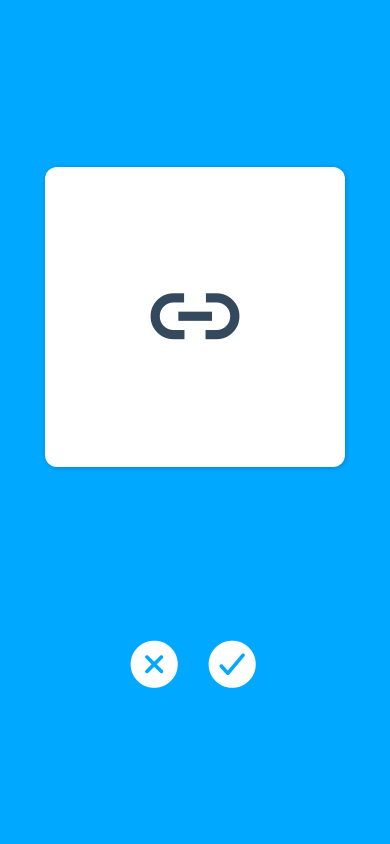
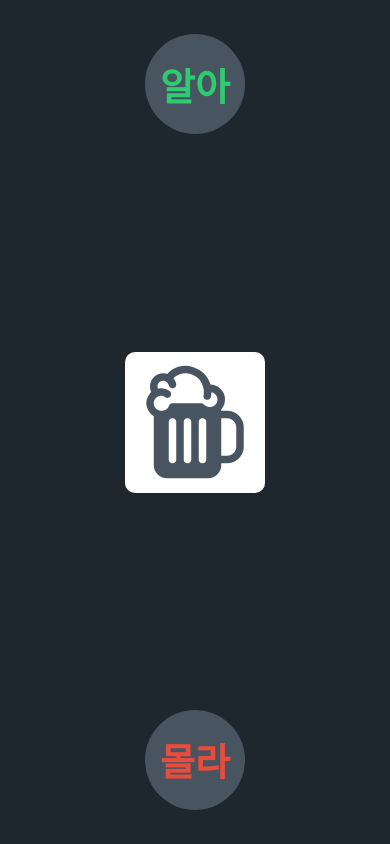
Before and after one commit to geonya/rn-langapp, a React Native app: screen / in a window 390 px wide. Built offline with nearby package versions, Linux system fonts and the light colour scheme.

Commit message:
# 4.17 Drag & Drop

```diff
--- a/App.js
+++ b/App.js
@@ -1,142 +1,106 @@
-import React, { useRef, useState } from "react";
-import { Animated, PanResponder, View, Text, Dimensions } from "react-native";
+import React, { useRef } from "react";
+import { Ionicons } from "@expo/vector-icons";
 import styled from "styled-components/native";
-import { Ionicons } from "@expo/vector-icons";
-import icons from "./icons";
+import { Animated, PanResponder } from "react-native";
+import { Text, View } from "react-native";
 
-const { width: SCREEN_WIDTH } = Dimensions.get("window");
+const BLACK_COLOR = "#1e272e";
+const GREY = "#485460";
+const GREEN = "#2ecc71";
+const RED = "#e74c3c";
 
 const Container = styled.View`
 	flex: 1;
+	background-color: ${BLACK_COLOR};
+`;
+
+const Edge = styled.View`
+	flex: 1;
 	justify-content: center;
 	align-items: center;
-	background-color: #00a8ff;
 `;
-
-const CardContainer = styled.View`
+const WordContainer = styled.View`
+	background-color: ${GREY};
+	width: 100px;
+	height: 100px;
+	justify-content: center;
+	align-items: center;
+	border-radius: 50px;
+`;
+const Word = styled(Animated.createAnimatedComponent(Text))`
+	color: ${(props) => props.color};
+	font-weight: 600;
+	font-size: 38px;
+`;
+const Center = styled.View`
 	flex: 3;
 	justify-content: center;
 	align-items: center;
 `;
 
-const Card = styled(Animated.createAnimatedComponent(View))`
+const IconCard = styled(Animated.createAnimatedComponent(View))`
 	background-color: white;
-	width: 300px;
-	height: 300px;
-	justify-content: center;
-	align-items: center;
-	border-radius: 12px;
-	box-shadow: 1px 1px 5px rgba(0, 0, 0, 0.2);
-	position: absolute;
-`;
-const BtnContainer = styled.View`
-	flex: 1;
-	flex-direction: row;
-`;
-const Btn = styled.TouchableOpacity`
-	margin: 0 10px;
+	padding: 5px 10px;
+	border-radius: 10px;
 `;
 
 export default function App() {
 	// Values
 	const scale = useRef(new Animated.Value(1)).current;
-	const position = useRef(new Animated.Value(0)).current;
-	const rotation = position.interpolate({
-		inputRange: [-250, 250],
-		outputRange: ["-15deg", "15deg"],
-	});
-	const secondScale = position.interpolate({
-		inputRange: [-300, 0, 300],
-		outputRange: [1, 0.7, 1],
-		extrapolate: "clamp",
-	});
-	//Animations
+	const position = useRef(new Animated.ValueXY({ x: 0, y: 0 })).current;
+	// Animations
 	const onPressIn = Animated.spring(scale, {
-		toValue: 0.95,
+		toValue: 0.9,
 		useNativeDriver: true,
 	});
+
 	const onPressOut = Animated.spring(scale, {
 		toValue: 1,
 		useNativeDriver: true,
 	});
-	const goCenter = Animated.spring(position, {
+	const goHome = Animated.spring(position, {
 		toValue: 0,
-
 		useNativeDriver: true,
-	});
-	const goLeft = Animated.spring(position, {
-		toValue: -SCREEN_WIDTH - 200,
-		tension: 5,
-		useNativeDriver: true,
-		restSpeedThreshold: 100,
-		restDisplacementThreshold: 100,
-	});
-	const goRight = Animated.spring(position, {
-		toValue: SCREEN_WIDTH + 200,
-		tension: 5,
-		useNativeDriver: true,
-		restSpeedThreshold: 100, // 애니메이션이 끝난걸로 간주할 시간
-		restDisplacementThreshold: 100, // 애니메이션이 끝갈 걸로 간주하는 거리
 	});
 	// Pan Responders
 	const panResponder = useRef(
 		PanResponder.create({
 			onStartShouldSetPanResponder: () => true,
-			onPanResponderMove: (_, { dx }) => {
-				position.setValue(dx);
+			onPanResponderGrant: () => {
+				onPressIn.start();
 			},
-			onPanResponderGrant: () => onPressIn.start(),
-			onPanResponderRelease: (_, { dx }) => {
-				if (dx < -220) {
-					goLeft.start(onDismiss);
-				} else if (dx > 220) {
-					goRight.start(onDismiss);
-				} else {
-					Animated.parallel([onPressOut, goCenter]).start();
-				}
+			onPanResponderMove: (_, { dx, dy }) => {
+				position.setValue({ x: dx, y: dy });
+			},
+			onPanResponderRelease: () => {
+				Animated.parallel([goHome, onPressOut]).start();
 			},
 		})
 	).current;
 	// State
-	const [index, setIndex] = useState(0);
-	const onDismiss = () => {
-		scale.setValue(1);
-		position.setValue(0); // setValue 덕분에 즉시 바뀜
-		setIndex((prev) => prev + 1);
-	};
-	const closePress = () => {
-		goLeft.start(onDismiss);
-	};
-	const checkPress = () => {
-		goRight.start(onDismiss);
-	};
+
 	return (
 		<Container>
-			<CardContainer>
-				<Card style={{ transform: [{ scale: secondScale }] }}>
-					<Ionicons name={icons[index + 1]} color="#34495e" size={98} />
-				</Card>
-				<Card
+			<Edge>
+				<WordContainer>
+					<Word color={GREEN}>알아</Word>
+				</WordContainer>
+			</Edge>
+			<Center>
+				<IconCard
 					{...panResponder.panHandlers}
 					style={{
-						transform: [
-							{ scale },
-							{ translateX: position },
-							{ rotateZ: rotation },
-						],
+						transform: [...position.getTranslateTransform(), { scale }],
 					}}
 				>
-					<Ionicons name={icons[index]} color="#34495e" size={98} />
-				</Card>
-			</CardContainer>
-			<BtnContainer>
-				<Btn onPress={closePress}>
-					<Ionicons name="close-circle" color="white" size={58} />
-				</Btn>
-				<Btn onPress={checkPress}>
-					<Ionicons name="checkmark-circle" color="white" size={58} />
-				</Btn>
-			</BtnContainer>
+					<Ionicons name="beer" color={GREY} size={120} />
+				</IconCard>
+			</Center>
+			<Edge>
+				<WordContainer>
+					<Word color={RED}>몰라</Word>
+				</WordContainer>
+			</Edge>
 		</Container>
 	);
 }
```
